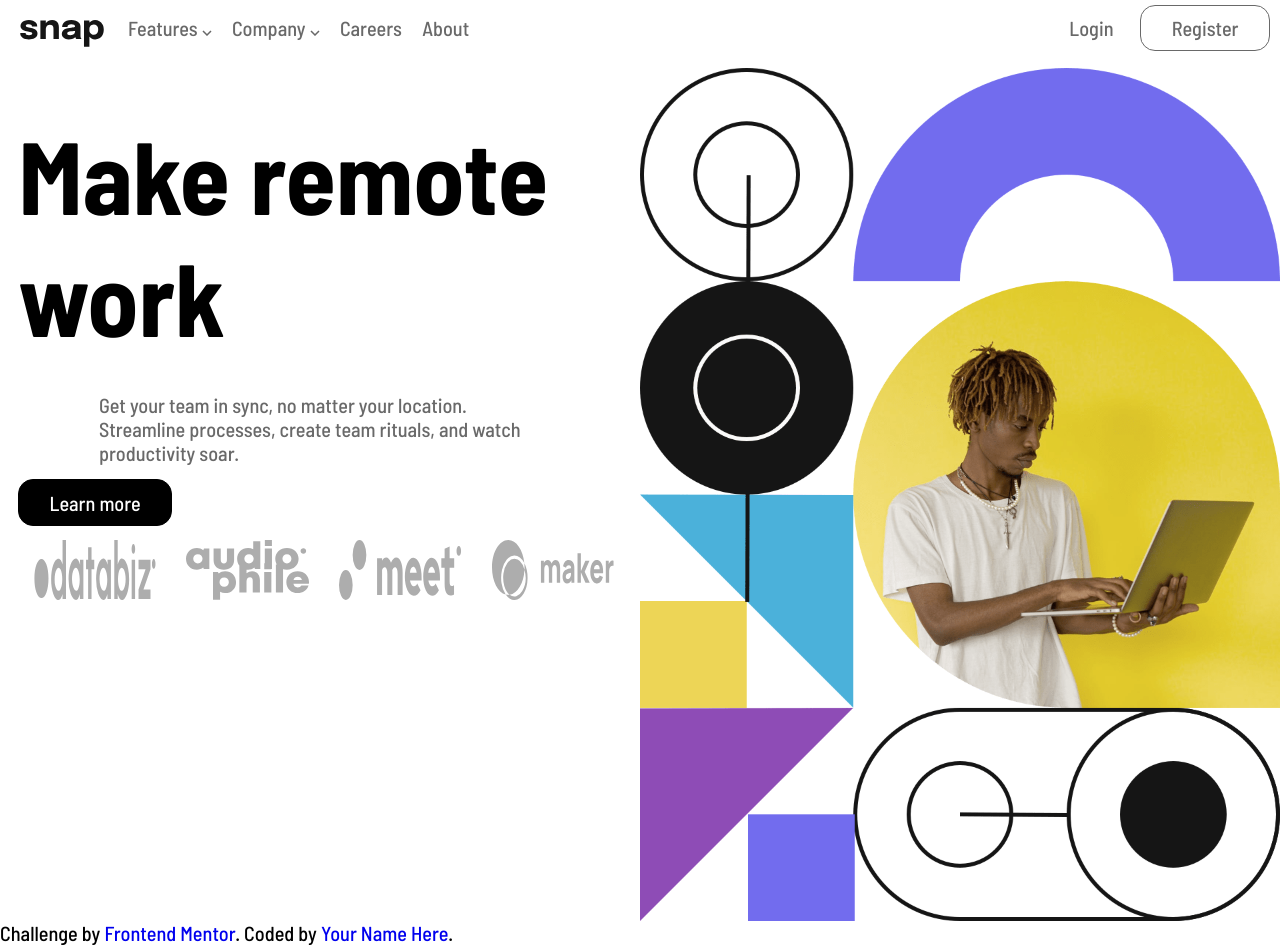
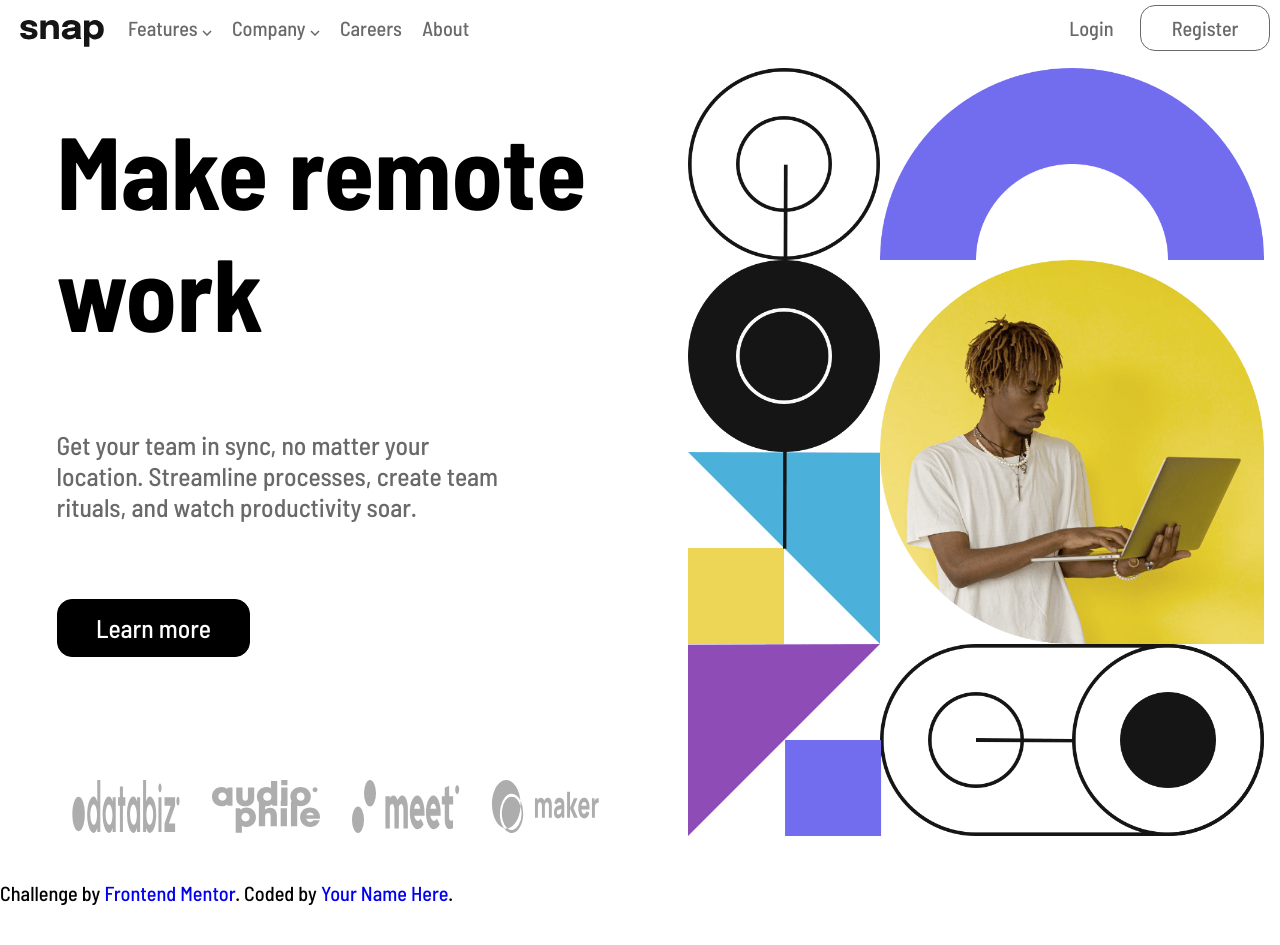
Before and after one commit to rafa64H/intro-section-webpage, a plain HTML site: page index.html in a window 1280 px wide. After the commit the page ends 905 px from the top, so only its background shows below. Drawn offline with Linux system fonts and the light colour scheme.

Commit message:
I styled the hero section for desktop, but some small details need to be ended

```diff
--- a/css/index.css
+++ b/css/index.css
@@ -264,6 +264,7 @@ nav{
 	max-width: 25rem;
 	margin: 0.35em auto;
 
+	font-size: clamp(1.1rem, 2vw, 1.5rem);
 	color: var(--mediumGray);
 }
 
@@ -276,6 +277,8 @@ nav{
 	border: 1px solid black;
 
 	color: white;
+	text-align: center;
+	font-size: clamp(1.1rem, 2vw, 1.5rem);
 
 	transition: all 150ms;
 
@@ -296,7 +299,7 @@ nav{
 }
 
 .sponsors__img{
-	width: clamp(3.3rem, 20%, 7rem);
+	width: clamp(3.3rem, 20%, 6rem);
 }
 
 .hero__img{
@@ -433,19 +436,68 @@ nav{
 
 	.hero{
 		flex-direction: row;
+		justify-content: space-around;
+
+		margin: 0 auto;
 	}
 
 	.hero__content{
+		text-align: left;
 		order: 1;
 
+		padding: 2em;
 		width: 50%;
-		margin-left: 0.4em;
+	}
 
-		text-align: left;
+	.hero__title{
+		font-size: clamp(2rem, 8vw, 6rem);
+		margin: 0;
+	}
+
+	.hero__description{
+		max-width: 25rem;
+		margin: 3em 0;
+
+		color: var(--mediumGray);
+	}
+
+	.hero__btn{
+		display: inline-block;
+
+		margin: 0;
+		padding: 0.5em 1.5em;
+		background-color: black;
+		border: 1px solid black;
+
+		color: white;
+
+		transition: all 150ms;
+
+		border-radius: 15px;
+	}
+
+	.hero__btn:hover{
+		background-color: white;
+
+		color: black;
+	}
+
+	.hero__sponsors{
+		display: flex;
+		justify-content: space-around;
+
+		margin-top: 22%;
+	}
+
+	.sponsors__img{
+
 	}
 
 	.hero__img{
 		order: 2;
+
+		width: 45%;
+		height: 75%;
 	}
 
 	.hero__img--1{
@@ -453,7 +505,6 @@ nav{
 	}
 
 	.hero__img--2{
-		width: 50%;
 		display: block;
 	}
 }
```
